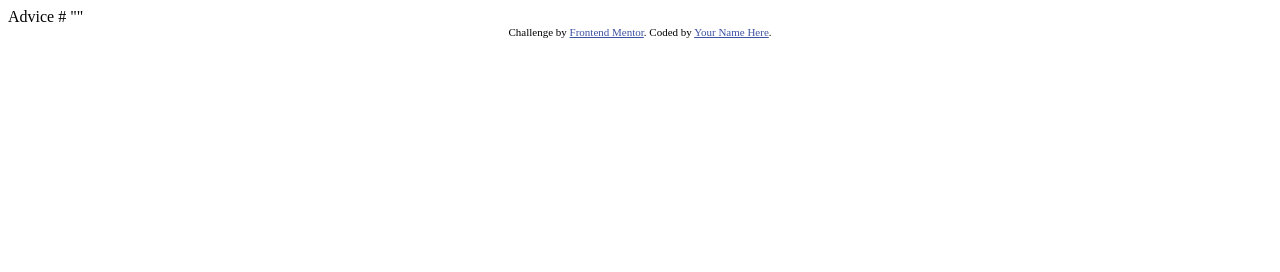
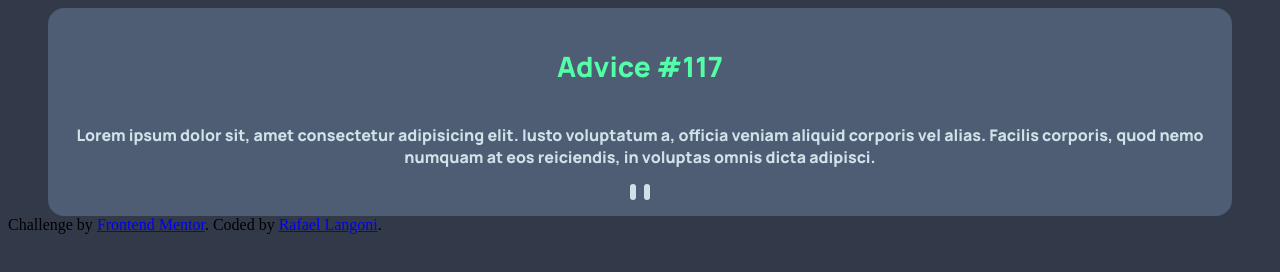
Before and after one commit to rafalangoni/advice-app, a plain HTML site: page index.html in a window 1280 px wide. Drawn offline with Linux system fonts and the light colour scheme.

Commit message:
evoluindo no html e css

```diff
--- /dev/null
+++ b/assets/styles.css
@@ -0,0 +1,41 @@
+:root{
+    --azul-acinzentado: hsl(217, 19%, 38%);
+    --azul-acinzentado-escuro: hsl(217, 19%, 24%);
+    --azul-escuro: hsl(218, 23%, 16%);
+    --cyan: hsl(193, 38%, 86%);
+    --verde-neon: hsl(150, 100%, 66%);
+
+    --fonte-principal: 'Manrope', sans-serif;
+}
+
+body{
+    background-color: var(--azul-acinzentado-escuro);
+}
+
+.principal{
+    background-color: var(--azul-acinzentado);
+    border: none;
+    border-radius: 1rem;
+    display: flex;
+    flex-direction: column;
+    align-items: center;
+    margin: 0 auto;
+    padding: 1rem;
+    width: 90vw;
+}
+
+.principal__advice{
+    color: var(--verde-neon);
+    font-family: var(--fonte-principal);
+    font-size: 1.75rem;
+}
+
+.principal__paragrafo{
+    color: var(--cyan);
+    font-family: var(--fonte-principal);
+    text-align: center;
+}
+
+.imagem__divisao{
+    margin: 0 auto;
+}
--- a/index.html
+++ b/index.html
@@ -3,26 +3,30 @@
 <head>
   <meta charset="UTF-8">
   <meta name="viewport" content="width=device-width, initial-scale=1.0"> <!-- displays site properly based on user's device -->
-
+  <link rel="preconnect" href="https://fonts.googleapis.com">
+  <link rel="preconnect" href="https://fonts.gstatic.com" crossorigin>
+  <link href="https://fonts.googleapis.com/css2?family=Manrope:wght@800&display=swap" rel="stylesheet">
+  <link rel="stylesheet" href="./assets/styles.css">
   <link rel="icon" type="image/png" sizes="32x32" href="./images/favicon-32x32.png">
 
-  <title>Frontend Mentor | Advice generator app</title>
+  <title>Aplicativo gerador de mensagens de aconselhamento</title>
 
-  <!-- Feel free to remove these styles or customise in your own stylesheet 👍 -->
-  <style>
-    .attribution { font-size: 11px; text-align: center; }
-    .attribution a { color: hsl(228, 45%, 44%); }
-  </style>
+
 </head>
 <body>
 
-  Advice #<!-- Advice ID goes here -->
+ <main class="principal">
 
-  "<!-- Advice text goes here -->"
+    <h2 class="principal__advice">Advice #117</h2>
+    <p class="principal__paragrafo">Lorem ipsum dolor sit, amet consectetur adipisicing elit. Iusto voluptatum a, officia veniam aliquid corporis vel alias. Facilis corporis, quod nemo numquam at eos reiciendis, in voluptas omnis dicta adipisci.</p>
+    <img src="./assets/images/pattern-divider-desktop.svg" class="imagem__divisao">
+
+ </main>
 
   <div class="attribution">
     Challenge by <a href="https://www.frontendmentor.io?ref=challenge" target="_blank">Frontend Mentor</a>.
-    Coded by <a href="#">Your Name Here</a>.
+    Coded by <a href="#">Rafael Langoni</a>.
   </div>
+  <script src="./assets/app.js"></script>
 </body>
 </html>
```
Also changed, not shown: assets/app.js (added), assets/images/favicon-32x32.png (renamed from images/favicon-32x32.png), assets/images/icon-dice.svg (renamed from images/icon-dice.svg), assets/images/pattern-divider-desktop.svg (renamed from images/pattern-divider-desktop.svg), assets/images/pattern-divider-mobile.svg (renamed from images/pattern-divider-mobile.svg).
